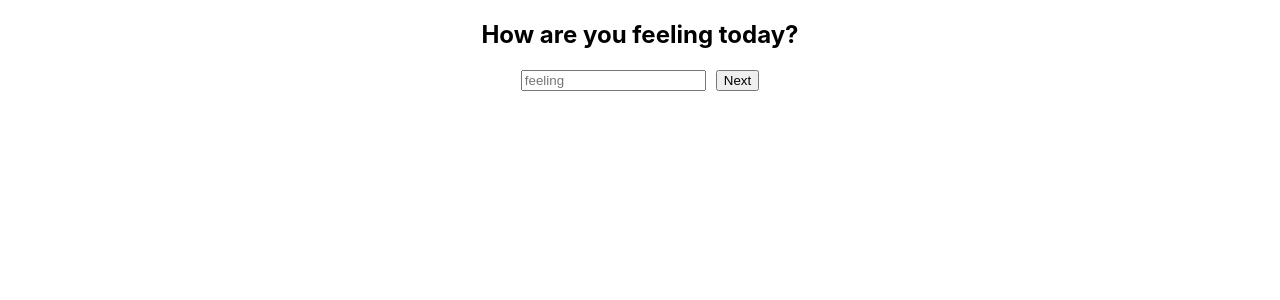
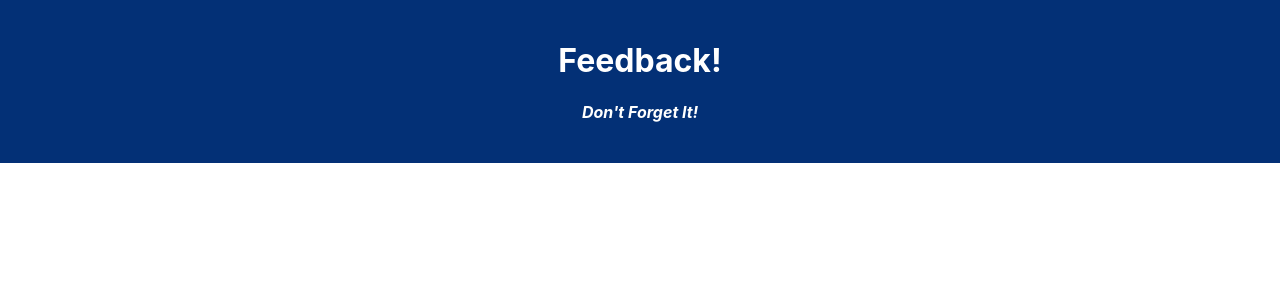
Before and after one commit to Alexlloydwhite/typescript-redux-feedback-loop, a React (Create React App) app: page / in a window 1280 px wide. Shown: the top 300 px of the page. Built offline with nearby package versions, Linux system fonts and the light colour scheme.

Commit message:
form submit moves to next form

```diff
--- a/src/components/App/App.css
+++ b/src/components/App/App.css
@@ -2,37 +2,22 @@
   text-align: center;
 }
 
-.App-logo {
-  height: 40vmin;
-  pointer-events: none;
+.App-header {
+  background-color: #033076;
+  min-height: 70px;
+  padding: 20px;
+  color: white;
+  margin-bottom: 20px;
 }
 
-@media (prefers-reduced-motion: no-preference) {
-  .App-logo {
-    animation: App-logo-spin infinite 20s linear;
-  }
+.App-title {
+  font-size: 2em;
 }
 
-.App-header {
-  background-color: #282c34;
-  min-height: 100vh;
-  display: flex;
-  flex-direction: column;
-  align-items: center;
-  justify-content: center;
-  font-size: calc(10px + 2vmin);
-  color: white;
+.App-intro {
+  font-size: large;
 }
 
-.App-link {
-  color: #61dafb;
+h4 {
+  font-style: italic;
 }
-
-@keyframes App-logo-spin {
-  from {
-    transform: rotate(0deg);
-  }
-  to {
-    transform: rotate(360deg);
-  }
-}
--- a/src/components/App/App.tsx
+++ b/src/components/App/App.tsx
@@ -1,17 +1,43 @@
 import React from 'react';
 import './App.css';
-import { Form } from '../Form';
+import { Form } from '../Form/Form';
+import { HashRouter as Router, Route } from 'react-router-dom';
 
 const pages = [
-  {name: 'feeling', message: 'How are you feeling today?', dispatch: 'SET_FEELING'},
+  {
+    name: 'feeling',
+    message: 'How are you feeling today?',
+    dispatch: 'SET_FEELING',
+    next: 'support'
+  },
+  {
+    name: 'support',
+    message: 'How well are you being supported?',
+    dispatch: 'SET_SUPPORT',
+    next: '/understanding'
+  },
+  {
+    name: 'understanding',
+    message: 'How well are you understanding the content?',
+    dispatch: 'SET_UNDERSTANDING',
+    next: '/comments'
+  }
 ]
 
 export const App: React.FC = () => {
   return (
-    <div>
-      {pages.map((page) => (
-        <Form name={page.name} message={page.message} dispatchName={page.dispatch} />
-      ))}
+    <div className="App">
+      <header className="App-header">
+        <h1 className="App-title">Feedback!</h1>
+        <h4>Don't Forget It!</h4>
+      </header>
+      <Router>
+        {pages.map((page, idx) => (
+          <Route exact path={`/${page.name}`} key={idx}>
+            <Form name={page.name} message={page.message} dispatchName={page.dispatch} next={page.next} />
+          </Route>
+        ))}
+      </Router>
     </div>
   );
 }
--- a/src/components/Form.tsx
+++ b/src/components/Form/Form.tsx
@@ -1,14 +1,15 @@
 import { useState } from 'react';
-import { useHistory, useParams } from 'react-router-dom';
+import { useHistory } from 'react-router-dom';
 import { useDispatch } from 'react-redux';
 
 interface Props {
     message: string;
     name: string;
-    dispatchName: string
+    dispatchName: string;
+    next: string;
 }
 
-export const Form: React.FC<Props> = ({ message, name, dispatchName }) => {
+export const Form: React.FC<Props> = ({ message, name, dispatchName, next }) => {
     const dispatch = useDispatch();
     const history = useHistory();
 
@@ -20,22 +21,21 @@ export const Form: React.FC<Props> = ({ message, name, dispatchName }) => {
             type: dispatchName,
             payload: state
         })
+        history.push(next)
     }
 
     return (
         <div>
-            <h2 style={{textAlign: 'center'}}>{message}</h2>
-            <form onSubmit={handleSubmit} style={{textAlign: 'center'}}>
+            <h2>{message}</h2>
+            <form onSubmit={handleSubmit}>
                 <input
-                    type="number"
+                    required
                     placeholder={name}
                     value={state}
                     onChange={(e: any) => setState(e.target.value)}
                     style={{marginRight: 10}}
                 />
-                <button>
-                    Next
-                </button>
+                <button type="submit">Next</button>
             </form>
         </div>
     );
--- a/src/index.tsx
+++ b/src/index.tsx
@@ -3,7 +3,7 @@ import ReactDOM from 'react-dom';
 import './index.css';
 import { App } from './components/App/App';
 import reportWebVitals from './reportWebVitals';
-import { createStore, combineReducers, applyMiddleware } from 'redux';
+import { createStore, combineReducers } from 'redux';
 import { Provider } from 'react-redux';
 
 // Initial state of reducer
```
